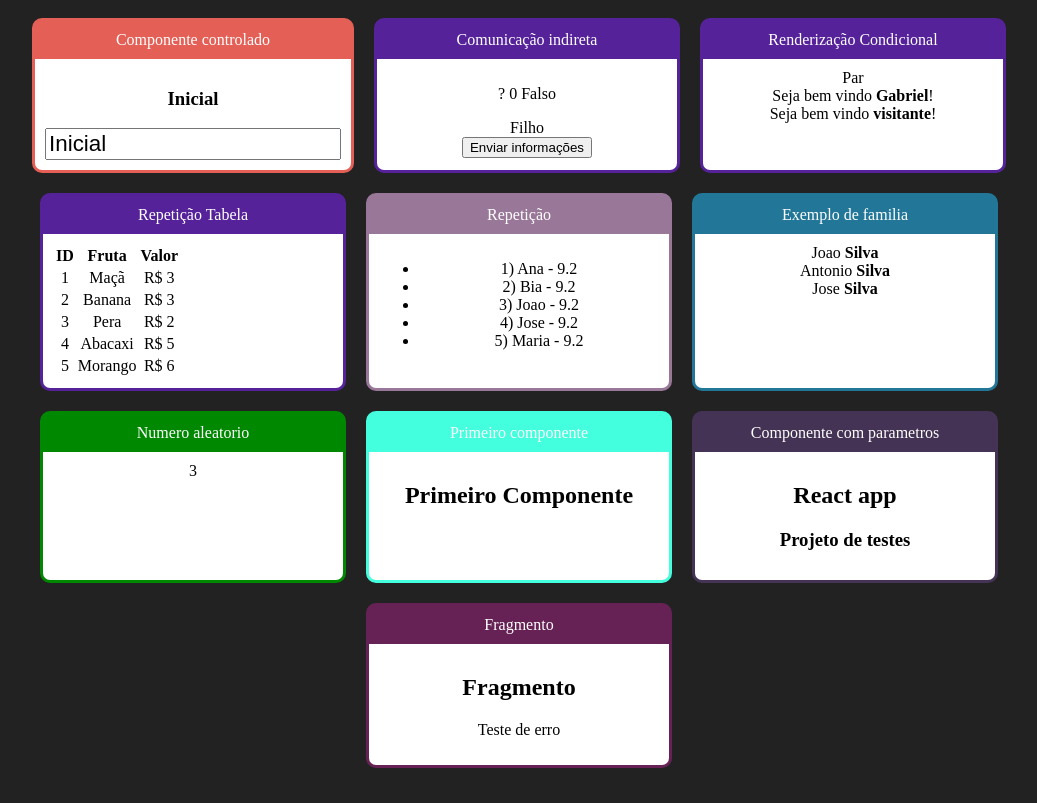
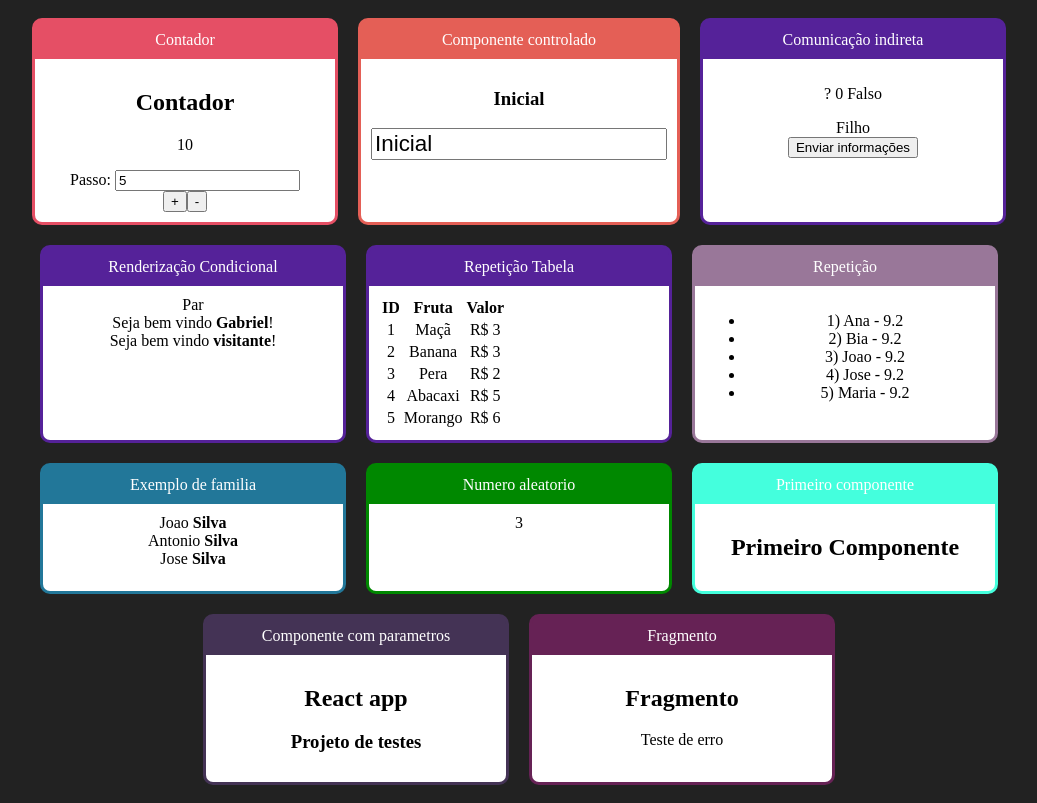
Before and after one commit to gabrielsugai/fundamentos-react, a React (Create React App) app: page / in a window 1280 px wide. Shown: the whole page, without its empty margins (121-1158 px from the left). Built offline with nearby package versions, Linux system fonts and the light colour scheme.

Commit message:
Adiciona componente baseado em classe

```diff
--- a/src/App.jsx
+++ b/src/App.jsx
@@ -14,11 +14,16 @@ import OddOrEven from './components/condicional/OddOrEven'
 import UserInfo from './components/condicional/UserInfo'
 import IndirectFather from './components/communication/IndirectFather'
 import Input from './components/form/Input'
+import Contador from './components/contador/Contador'
 
 export default () => {
   return (
     <div className='app'>
       <div className='cards'>
+
+      <Card titulo='Contador' color='#E54F65'>
+          <Contador initialNumber={10} initialStep={5}/>
+        </Card>
 
         <Card titulo='Componente controlado' color='#E45F56'>
           <Input />
--- /dev/null
+++ b/src/components/contador/Contador.jsx
@@ -0,0 +1,44 @@
+import React, { Component } from 'react'
+
+class Contador extends Component {
+
+  state = {
+    number: this.props.initialNumber || 0,
+    step: this.props.initialStep || 1,
+  }
+
+  inc = () => {
+    this.setState({
+      number: this.state.number + this.state.step,
+    })
+  }
+
+  dec = () => {
+    this.setState({
+      number: this.state.number - this.state.step,
+    })
+  }
+
+  setPasso = (e) => {
+    this.setState({
+      step: +e.target.value,
+    })
+  }
+
+  render() {
+    return (
+      <div>
+        <h2>Contador</h2>
+        <p>{this.state.number}</p>
+        <div>
+          <label htmlFor="passoInput">Passo: </label>
+          <input id="passoInput" type="number" value={this.state.step} onChange={this.setPasso} />
+        </div>
+        <button onClick={this.inc}>+</button>
+        <button onClick={this.dec}>-</button>
+      </div>
+    )
+  }
+}
+
+export default Contador
```
